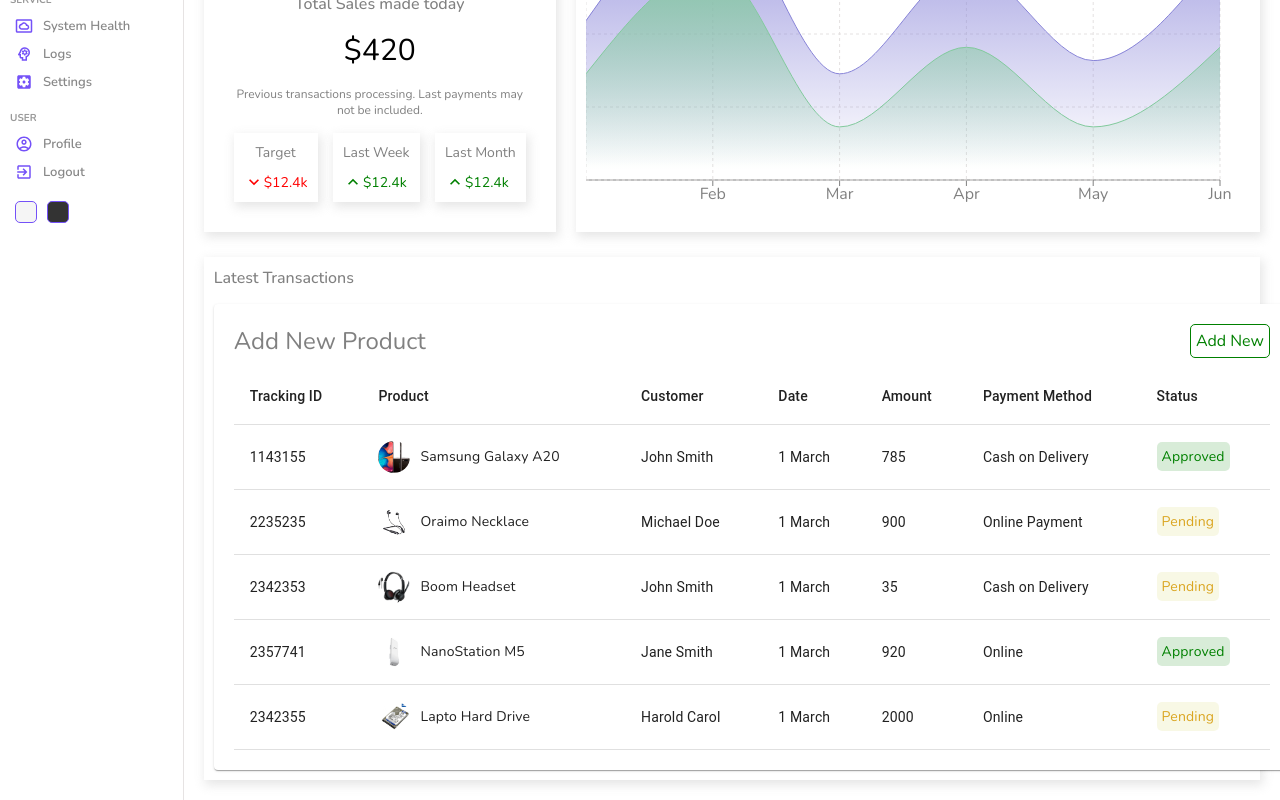
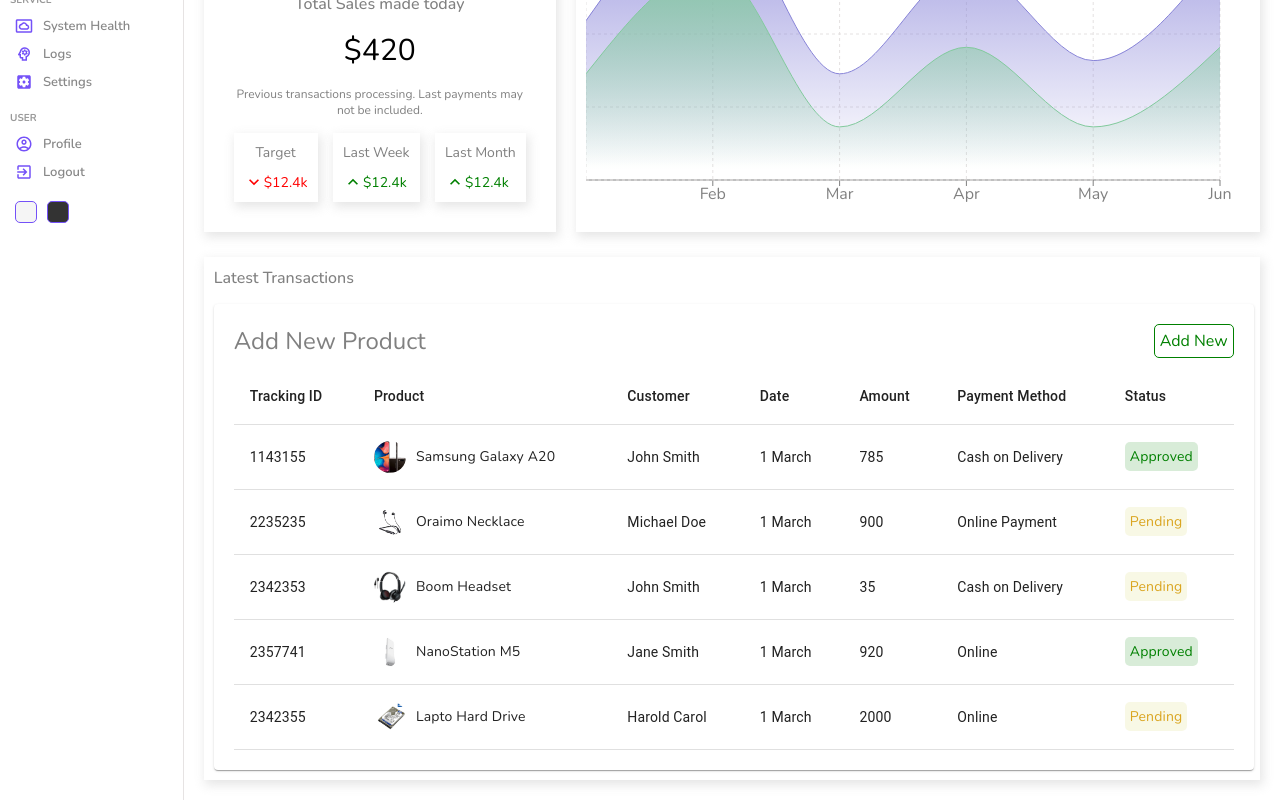
Before and after one commit to anyars-encarta/dashboard-admin, a React (Create React App) app: page / in a window 1280 px wide. Shown: the part 390-1190 px from the top of the page. Built offline with nearby package versions, Linux system fonts and the light colour scheme.

Commit message:
Correct products list styling

```diff
--- a/src/App.js
+++ b/src/App.js
@@ -5,6 +5,7 @@ import Login from "./pages/login/Login";
 import New from "./pages/new/New";
 import Single from "./pages/single/Single";
 import { userInputs, productInputs } from "./constants/formSource";
+import './style/dark.scss';
 
 const App = () => {
   return (
--- a/src/components/table/table.scss
+++ b/src/components/table/table.scss
@@ -1,5 +1,8 @@
 .tableContainer {
     padding: 20px;
+    max-width: 1000px;
+    margin: 0 auto;
+    margin-top: 10px;
 
     .datatableTitle {
         max-width: 1100px;
@@ -22,6 +25,9 @@
         }
     }
 
+    .table {
+        display: flex;
+    }
     .tableCell {
         .cellWrapper {
             display: flex;
```
Also changed, not shown: src/style/dark.scss (added).
